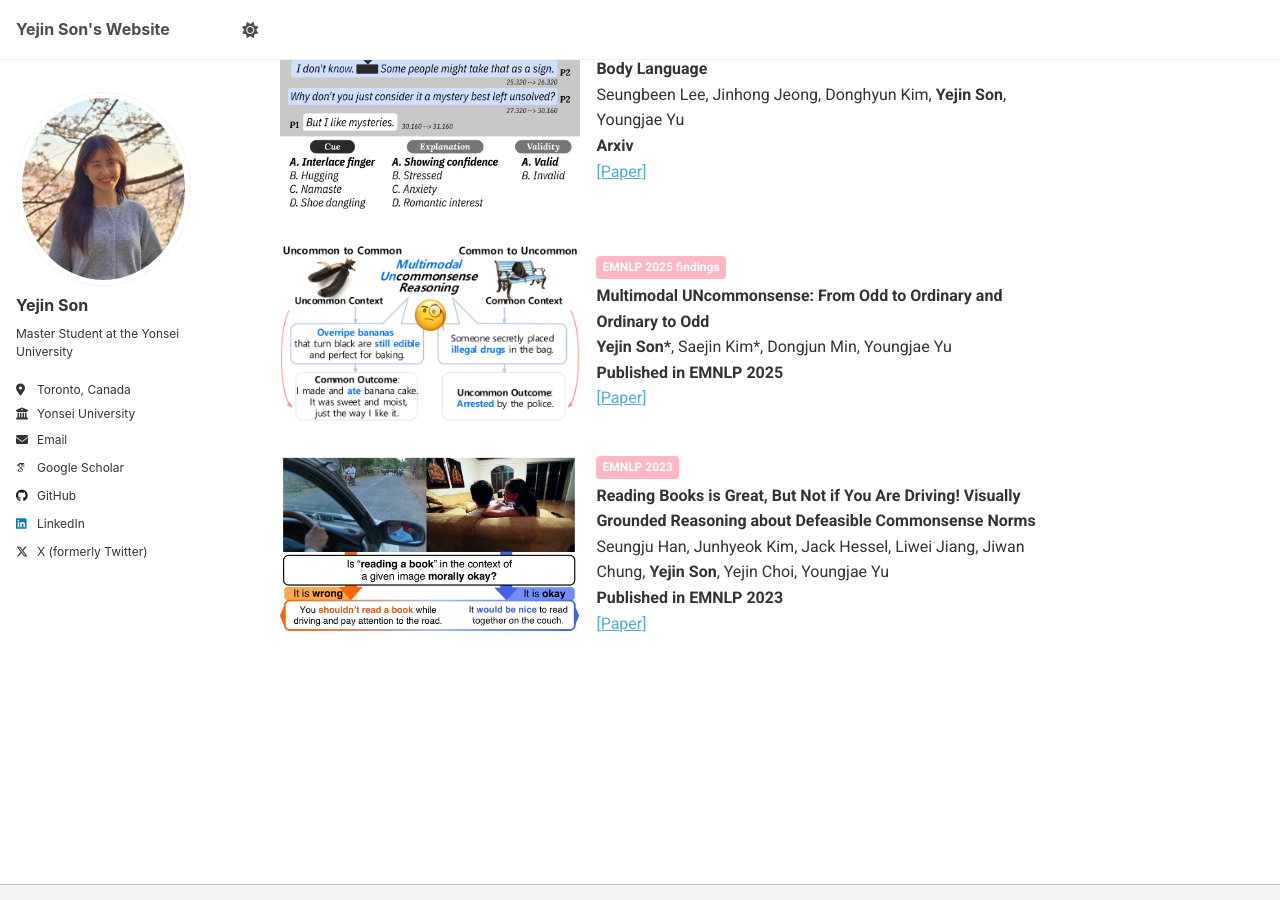
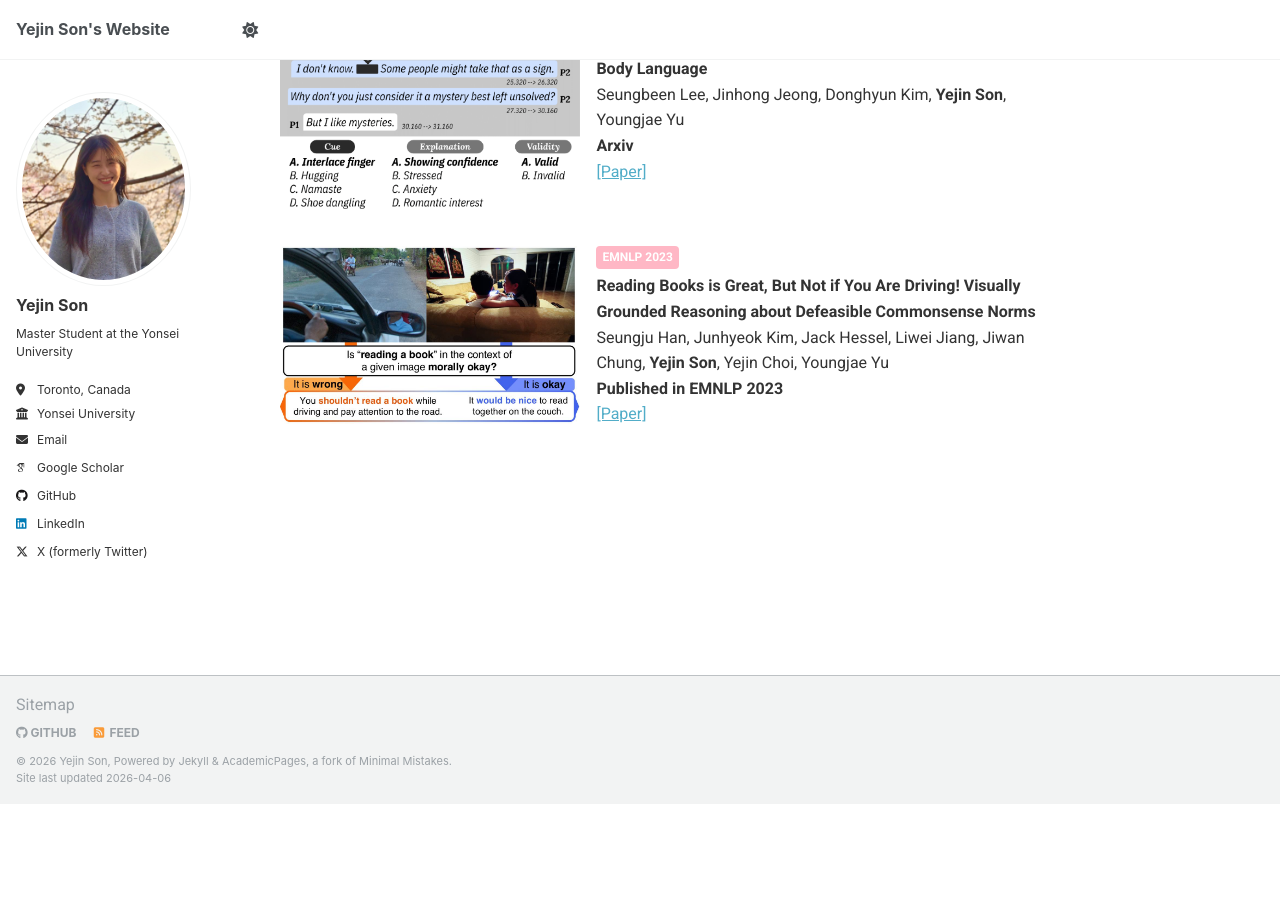
Before and after one commit to ozzaney/ozzaney.github.io, a Jekyll site: the page built from _pages/about.md, in a window 1280 px wide and 900 px high, scrolled down 1521 px. Built offline with Jekyll 4.4.1, drawn with Linux system fonts in a browser that asks for light colours; some web fonts are replaced; after the commit the page ends 2325 px from its top, so only the background shows below that.

Commit message:
Comment out teaser section in about.md
Commented out a div containing a teaser image and publication details.

```diff
--- a/_pages/about.md
+++ b/_pages/about.md
@@ -81,7 +81,7 @@ I believe the future of AI lies in augmenting human agency, ensuring that techno
   </div>
 </div>
 
-<div style="display: flex; gap: 16px; align-items: center; margin-bottom: 32px;">
+<!-- <div style="display: flex; gap: 16px; align-items: center; margin-bottom: 32px;">
   <img src="/images/uncommon_teaser.png" alt="coming soon"
        style="width: 300px; object-fit: cover; border-radius: 5px;">
   <div style="font-size: 16px;">
@@ -94,7 +94,7 @@ I believe the future of AI lies in augmenting human agency, ensuring that techno
     <strong>Published in EMNLP 2025</strong><br>
     <a href="https://www.arxiv.org/abs/2602.01561">[Paper]</a>
   </div>
-</div>
+</div> -->
 
 <div style="display: flex; gap: 16px; align-items: center; margin-bottom: 32px;">
   <img src="/images/normlens.jpg" alt="Book Norms teaser"
```
